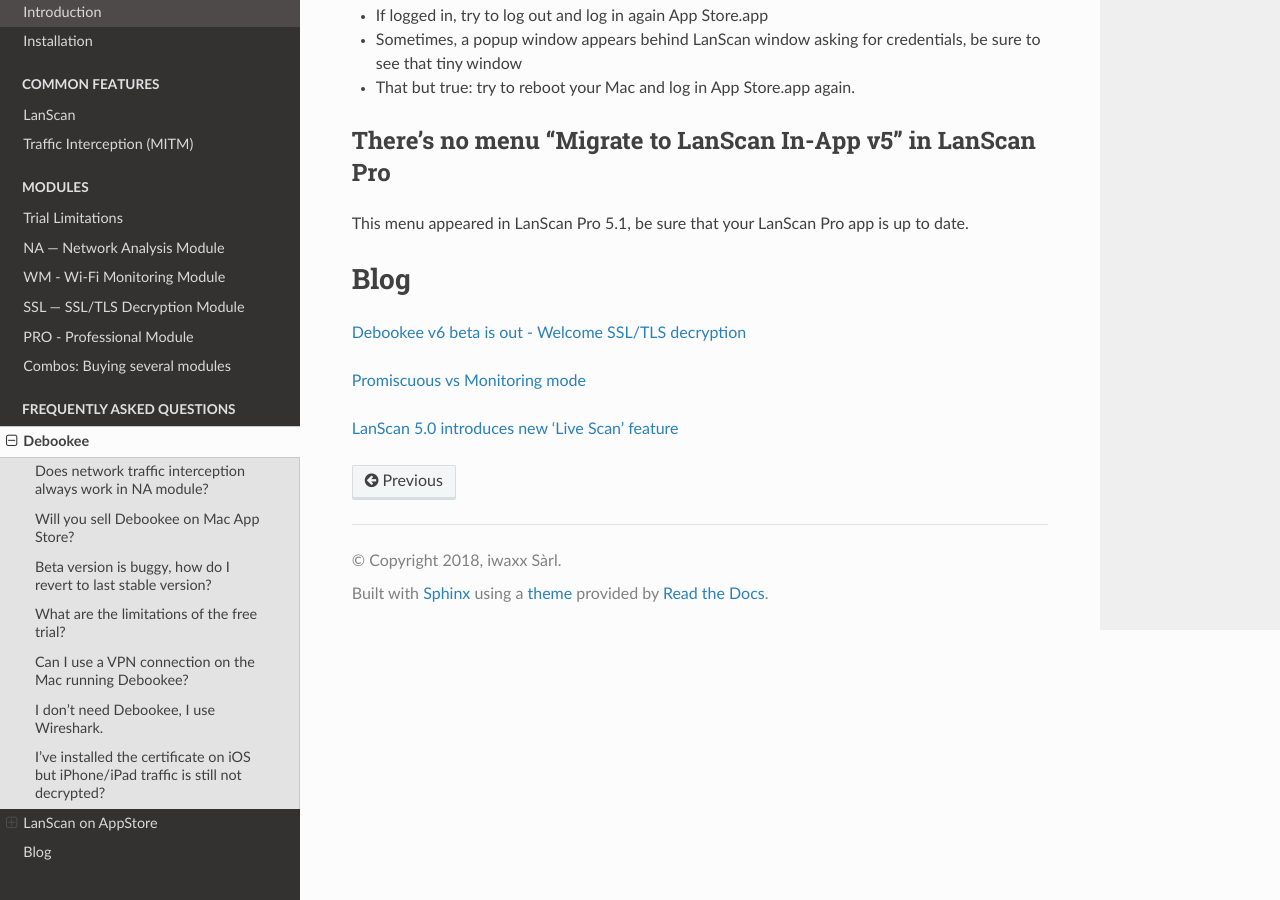
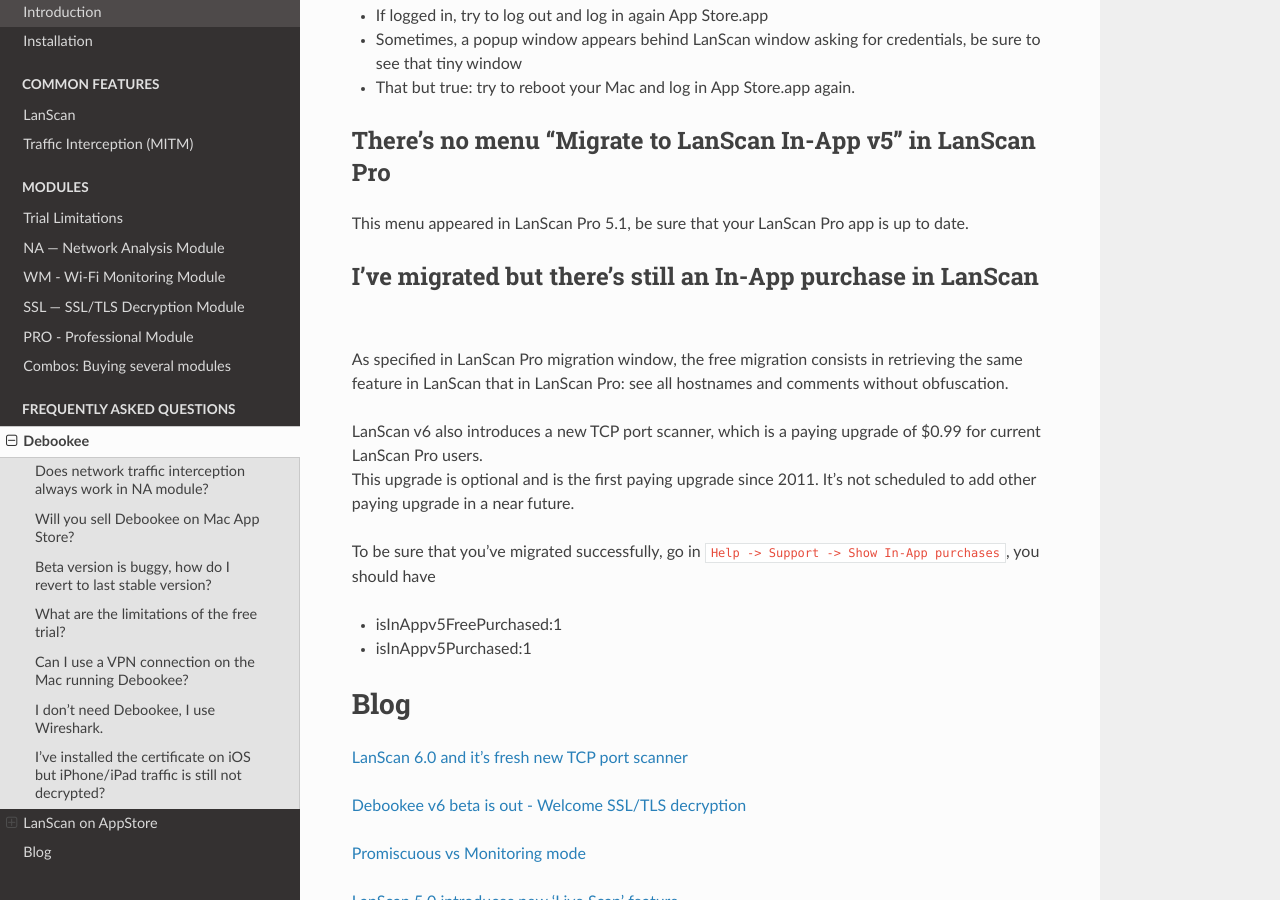
Before and after one commit to iwaxx/debookee, a Sphinx documentation site: the page built from docs/faq.rst, in a window 1280 px wide and 900 px high, scrolled down 4732 px. Built offline with Sphinx 7.4.7 and the Read the Docs theme 2.0.0, drawn with Linux system fonts in a browser that asks for light colours.

Commit message:
FAQ - Still -bash.99 in-app after migration - Blog issue 6

```diff
--- a/docs/faq.rst
+++ b/docs/faq.rst
@@ -176,9 +176,24 @@
 
 This menu appeared in LanScan Pro 5.1, be sure that your LanScan Pro app is up to date.
 
+I've migrated but there's still an In-App purchase in LanScan
+-------------------------------------------------------------
+
+As specified in LanScan Pro migration window, the free migration consists in retrieving the same feature in LanScan that in LanScan Pro: see all hostnames and comments without obfuscation.
+
+LanScan v6 also introduces a new TCP port scanner, which is a paying upgrade of $0.99 for current LanScan Pro users. |br|
+This upgrade is optional and is the first paying upgrade since 2011. It's not scheduled to add other paying upgrade in a near future.
+
+To be sure that you've migrated successfully, go in ``Help -> Support -> Show In-App purchases``, you should have
+
+* isInAppv5FreePurchased:1
+* isInAppv5Purchased:1
+
 
 Blog
 ====
+
+`LanScan 6.0 and it's fresh new TCP port scanner <https://github.com/iwaxx/blog/issues/6>`_
 
 `Debookee v6 beta is out - Welcome SSL/TLS decryption <https://github.com/iwaxx/blog/issues/2>`_
 
```
